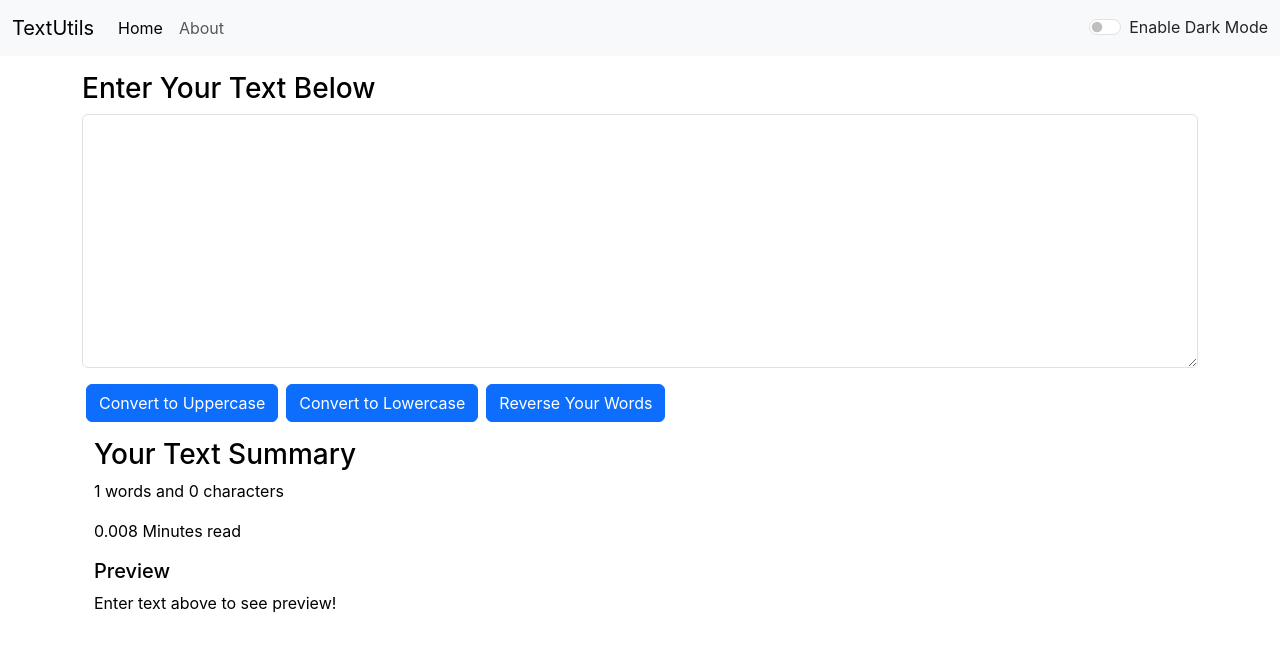
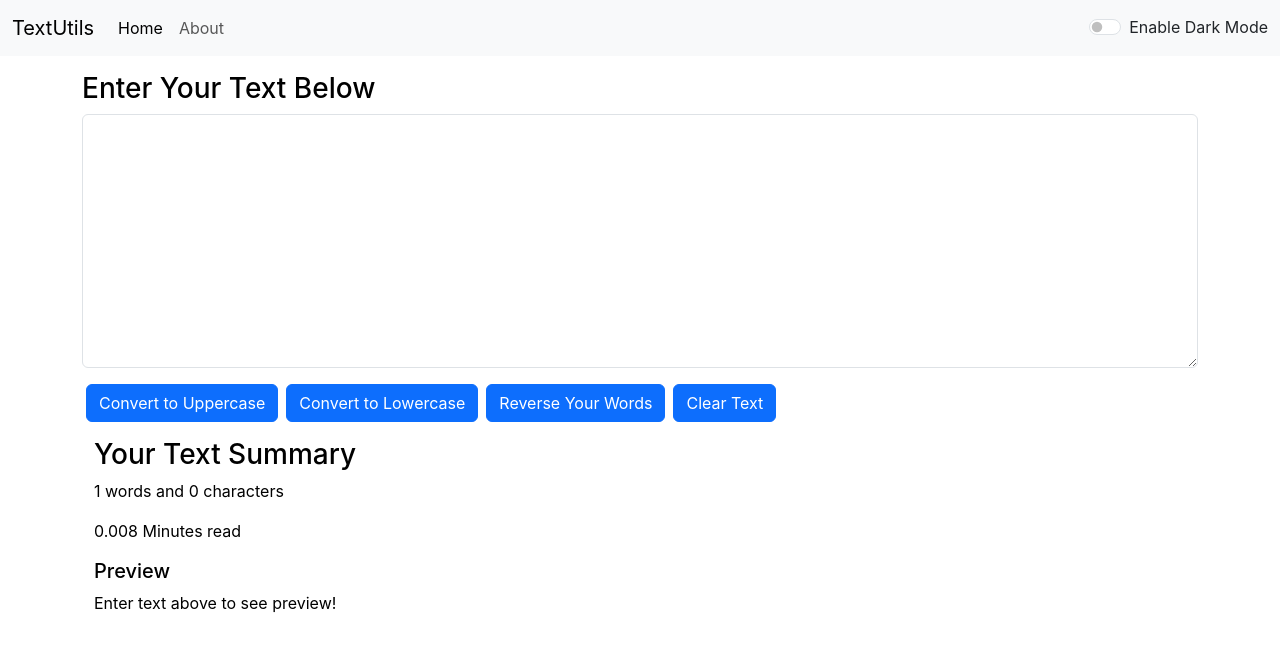
Before and after one commit to hemal27pansuriya/begin, a React (Create React App) app: page / in a window 1280 px wide. Shown: the top 650 px of the page. Built offline with nearby package versions, Linux system fonts and the light colour scheme.

Commit message:
Add: alerts

```diff
--- a/src/App.js
+++ b/src/App.js
@@ -3,26 +3,41 @@ import './App.css';
 // import About from './components/About';
 import Navbar from './components/Navbar';
 import TextForm from './components/TextForm';
+import Alert from './components/Alert';
 
 function App() {
   const [mode, setMode] = useState('light')
+  const [alert, setAlert] = useState(null)
+
+  const showAlert = (message, type) => {
+    setAlert({
+      message,
+      type
+    })
+    setTimeout(() => {
+      setAlert(null)
+    }, 1500);
+  }
 
   const handleMode = () => {
     if (mode === 'light') {
       setMode('dark')
       document.body.style.backgroundColor = '#042743'
+      showAlert('Dark mode has been enabled!', 'Success')
     } else {
       setMode('light')
       document.body.style.backgroundColor = 'white'
+      showAlert('Light mode has been enabled!', 'Success')
     }
   }
 
   return (
     <>
       <Navbar title='TextUtils' mode={mode} changeMode={handleMode} />
+      <Alert alert={alert}/>
       <div className='container my-3'>
         {/* <About /> */}
-        <TextForm heading='Enter Your Text Below' mode={mode}/>
+        <TextForm heading='Enter Your Text Below' mode={mode} showAlert={showAlert}/>
       </div>
     </>
   );
--- /dev/null
+++ b/src/components/Alert.js
@@ -0,0 +1,9 @@
+import React from 'react'
+
+export default function Alert(props) {
+    return (
+        props.alert && <div class={`alert alert-${props.alert.type.toLowerCase()} alert-dismissible fade show`} role="alert">
+            <strong>{props.alert.type}</strong>: {props.alert.message}
+        </div>
+    )
+}
--- a/src/components/TextForm.js
+++ b/src/components/TextForm.js
@@ -1,19 +1,27 @@
 import React, { useState } from 'react'
 
 export default function TextForm(props) {
-    const { mode } = props
+    const { mode, showAlert } = props
     const handleUpClick = () => {
         let upText = text.toUpperCase()
         setText(upText)
+        showAlert('Converted to uppercase!', 'Success')
     }
     const handleLoClick = () => {
         let loText = text.toLowerCase()
         setText(loText)
+        showAlert('Converted to Lowercase!', 'Success')
     }
 
     const handleReClick = () => {
         let reText = text.split(' ').reverse().join(' ')
         setText(reText)
+        showAlert('Text reversed!', 'Success')
+    }
+
+    const handleClearText = () => {
+        setText('')
+        showAlert('Text cleared!', 'Success')
     }
 
     const handleOnChange = (event) => {
@@ -32,6 +40,7 @@ export default function TextForm(props) {
                 <button className='btn btn-primary mx-1' onClick={handleUpClick}> Convert to Uppercase </button>
                 <button className='btn btn-primary mx-1' onClick={handleLoClick}> Convert to Lowercase </button>
                 <button className='btn btn-primary mx-1' onClick={handleReClick}> Reverse Your Words </button>
+                <button className='btn btn-primary mx-1' onClick={handleClearText}> Clear Text </button>
             </div>
             <div className='container my-3' style={{color: mode === 'dark' ? 'white' : 'black'}}>
                 <h3>Your Text Summary</h3>
```
